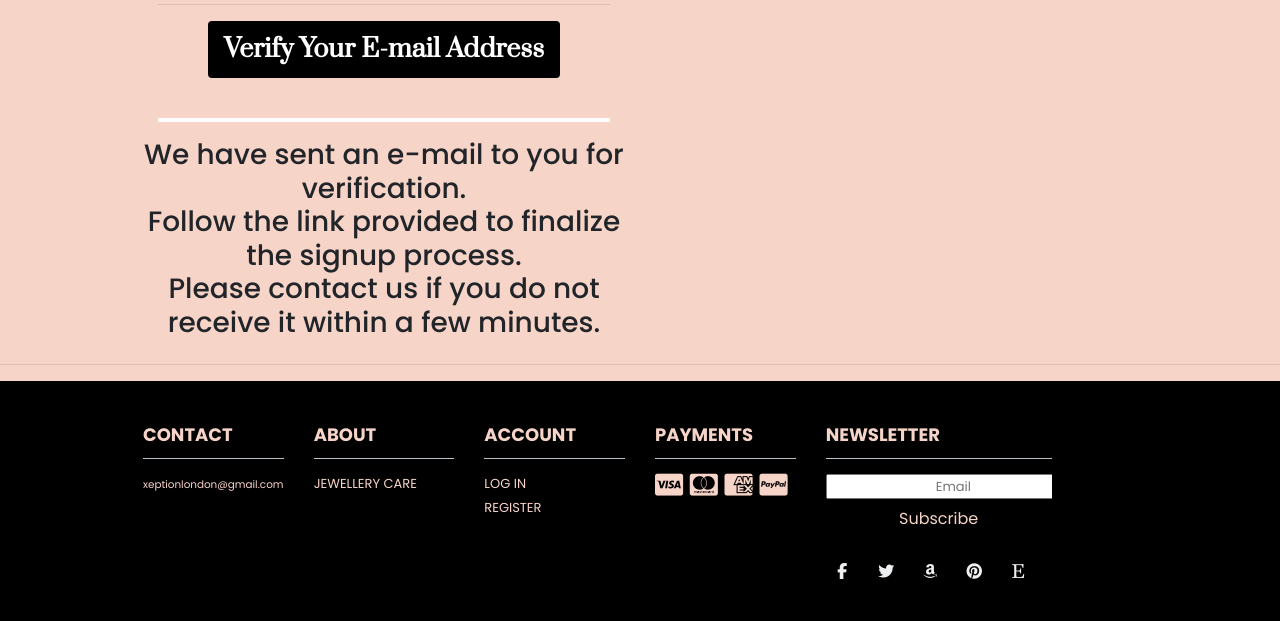
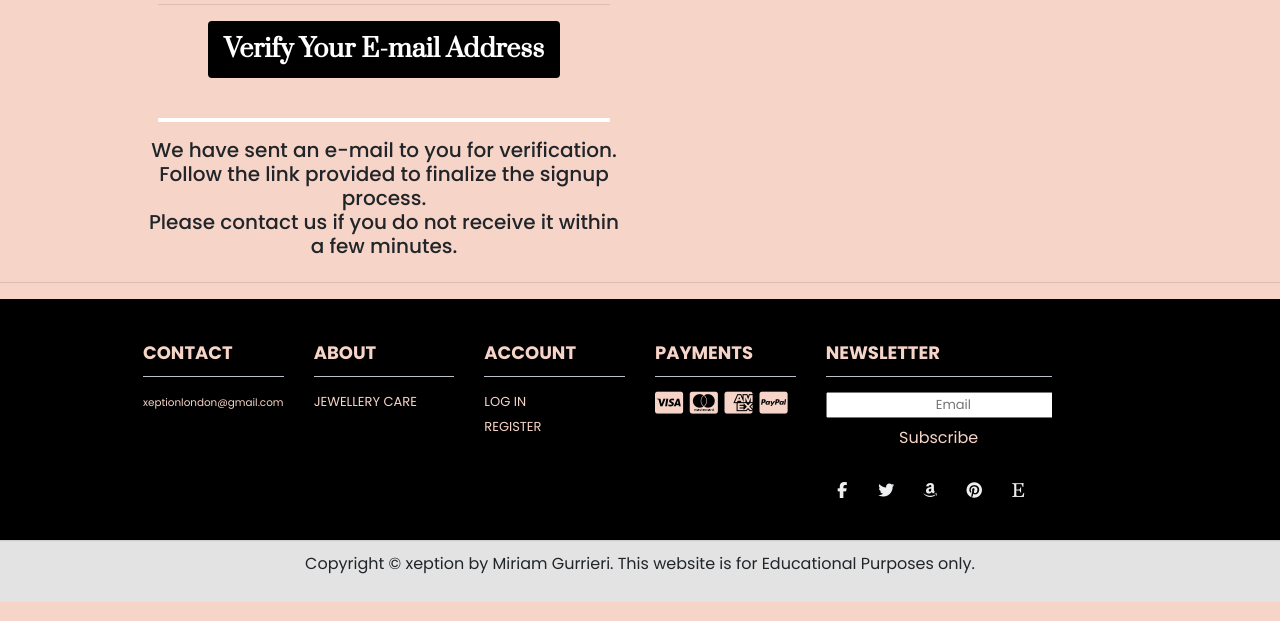
Before and after one commit to mion93/xeption-ms4, a Django app: a page that uses templates/allauth/account/verification_sent.html in a window 1280 px wide. Shown: the part 176-797 px from the top of the page. Run offline with Django 3.2, Linux system fonts and the light colour scheme; some libraries are stand-ins or nearby versions.

Commit message:
editing verification email

```diff
--- a/templates/allauth/account/verification_sent.html
+++ b/templates/allauth/account/verification_sent.html
@@ -17,8 +17,8 @@
 
 </div>
 
-<h3 class="text-center">{% blocktrans %}We have sent an e-mail to you for verification. <br> Follow the link provided to
-    finalize the signup process. <br> Please contact us if you do not receive it within a few
-    minutes.{% endblocktrans %}</h3>
+<h5 class="text-center">{% blocktrans %}We have sent an e-mail to you for verification. <br> Follow the link provided to
+    finalize the signup process. <br>
+    Please contact us if you do not receive it within a few minutes.{% endblocktrans %}</h5>
 
 {% endblock %}
```
